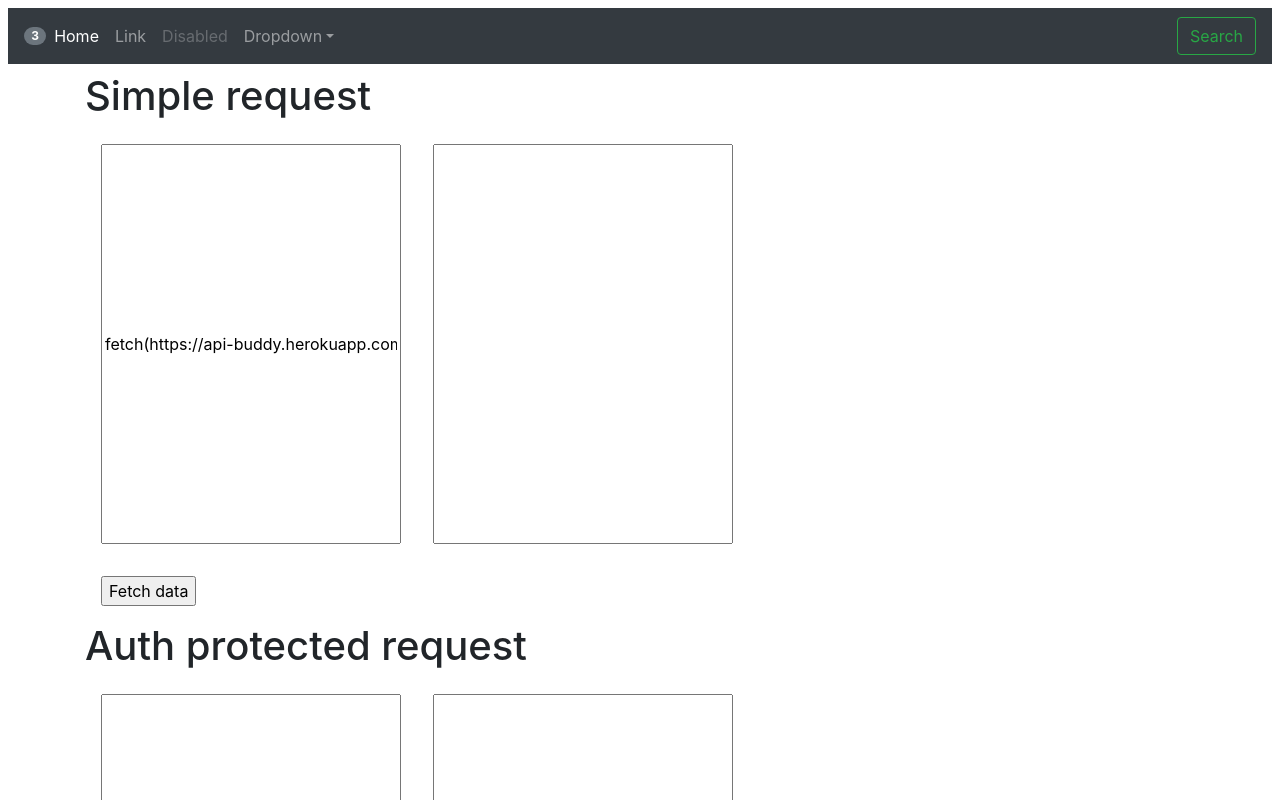
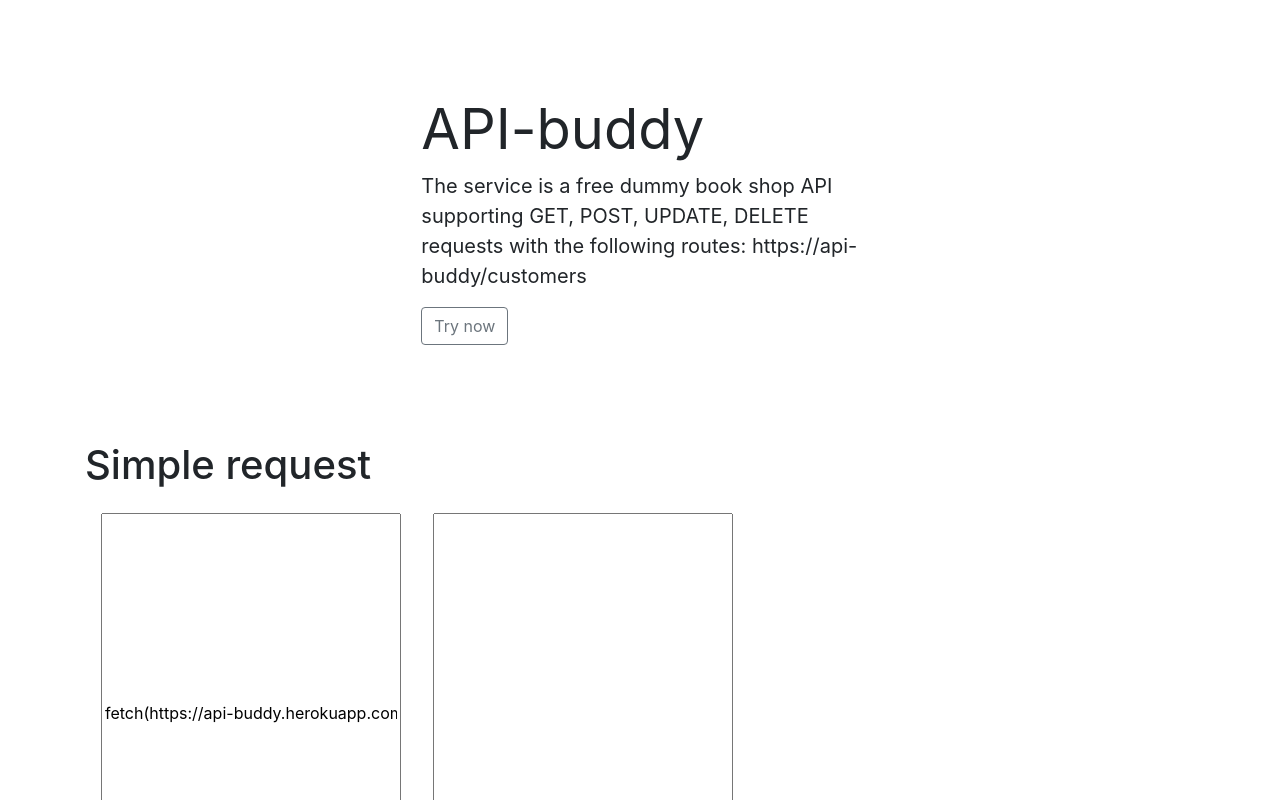
Before and after one commit to SidnevIgor/api-buddy-react, a React (Create React App) app: page / in a window 1280 px wide. Shown: the top 800 px of the page. Built offline with nearby package versions, Linux system fonts and the light colour scheme.

Commit message:
Update header.jsx

```diff
--- a/src/components/header.jsx
+++ b/src/components/header.jsx
@@ -4,35 +4,11 @@ import fetchData from '../services/fetchData';
 class Header extends Component {
   render() {
     return (
-      <nav className="navbar navbar-expand-md navbar-dark bg-dark fixed-top m-2" style={{position: 'relative'}}>
-      <div className="collapse navbar-collapse" id="navbarsExampleDefault">
-        <span className="badge badge-pill badge-secondary">
-          {this.props.totalCounters}
-        </span>
-        <ul className="navbar-nav mr-auto">
-          <li className="nav-item active">
-            <a className="nav-link" >Home <span className="sr-only">(current)</span></a>
-          </li>
-          <li className="nav-item">
-            <a className="nav-link" >Link</a>
-          </li>
-          <li className="nav-item">
-            <a className="nav-link disabled" >Disabled</a>
-          </li>
-          <li className="nav-item dropdown">
-            <a className="nav-link dropdown-toggle" href="http://example.com" id="dropdown01" data-toggle="dropdown" aria-haspopup="true" aria-expanded="false">Dropdown</a>
-            <div className="dropdown-menu" aria-labelledby="dropdown01">
-              <a className="dropdown-item" >Action</a>
-              <a className="dropdown-item" >Another action</a>
-              <a className="dropdown-item" >Something else here</a>
-            </div>
-          </li>
-        </ul>
-        <form className="form-inline my-2 my-lg-0">
-          <button className="btn btn-outline-success my-2 my-sm-0" type="submit">Search</button>
-        </form>
+      <div className="col-md-5 p-lg-5 mx-auto my-5">
+        <h1 className="display-4 font-weight-normal">API-buddy</h1>
+        <p className="lead font-weight-normal">The service is a free dummy book shop API supporting GET, POST, UPDATE, DELETE requests with the following routes: https://api-buddy/customers</p>
+        <a className="btn btn-outline-secondary" href="#">Try now</a>
       </div>
-    </nav>
     );
   }
 }
```
